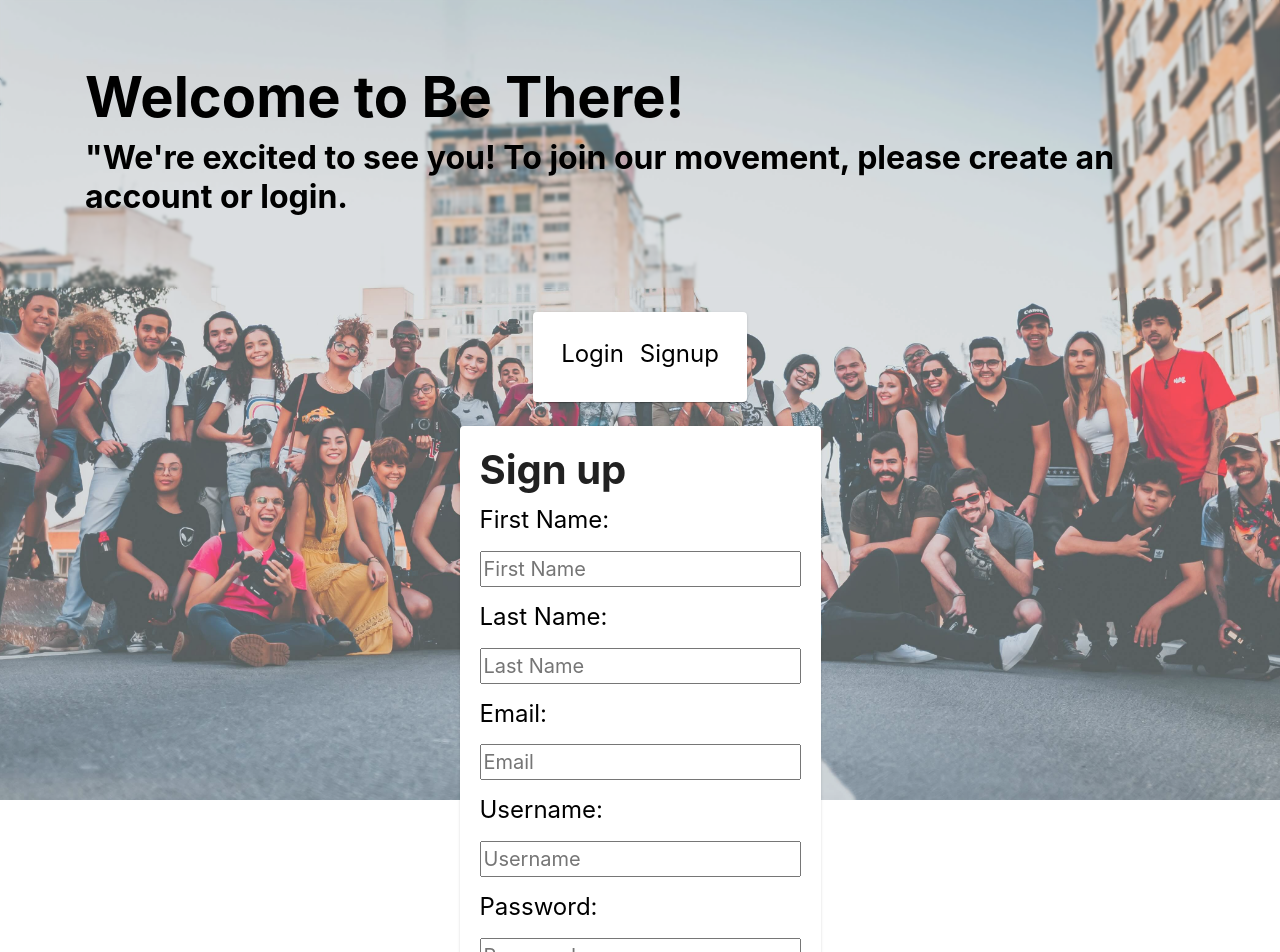
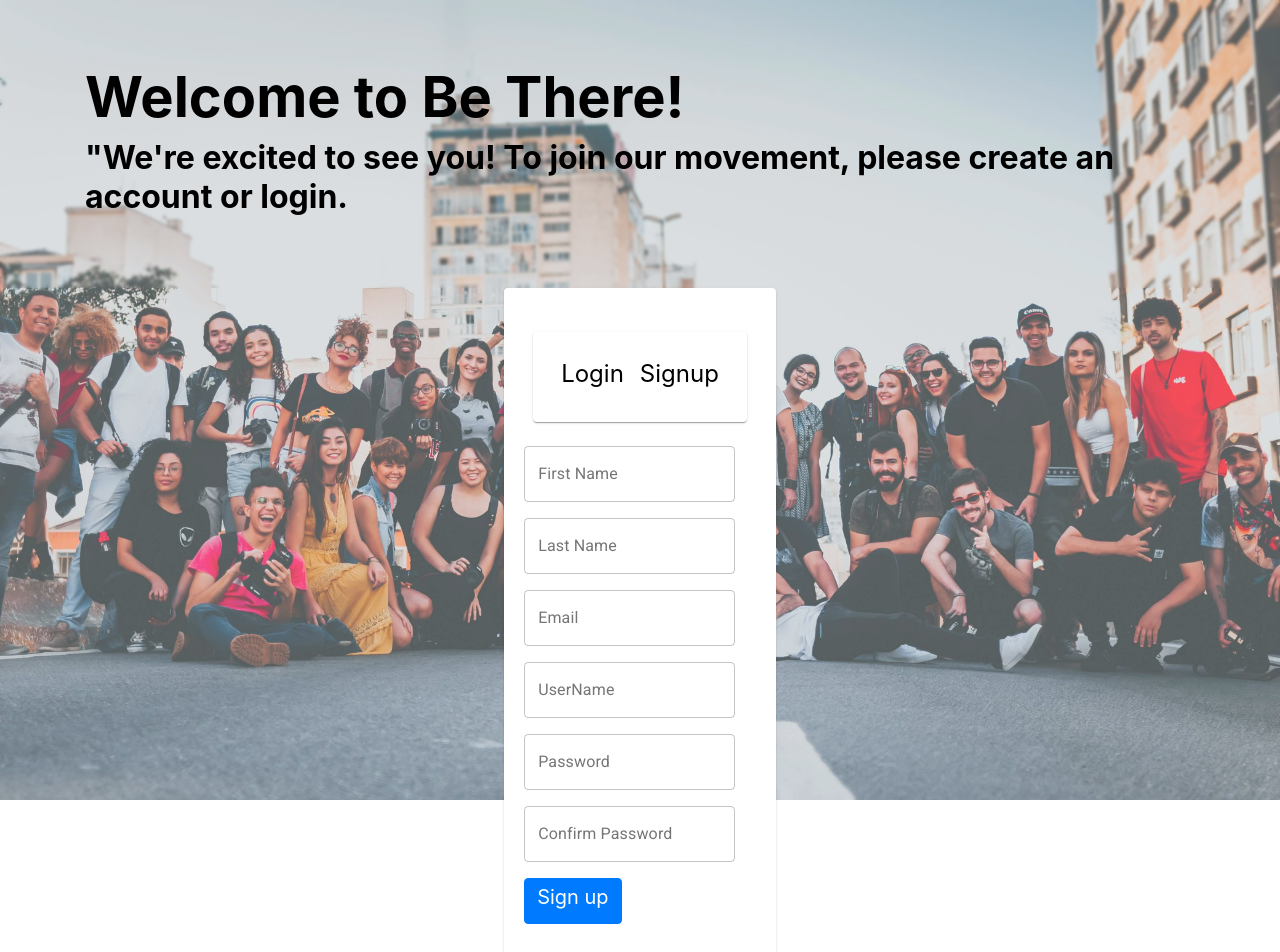
Before and after one commit to mitchmathias/Be-There, a React (Create React App) app in the folder client/: page /signup in a window 1280 px wide. Shown: the top 952 px of the page. Built offline with nearby package versions, Linux system fonts and the light colour scheme; no server answers.

Commit message:
new login=signup style

```diff
--- a/client/src/components/Login/index.js
+++ b/client/src/components/Login/index.js
@@ -7,8 +7,9 @@ import Box from '@material-ui/core/Box'
 import Card from '@material-ui/core/Card'
 import Welcome from '../Welcome'
 import LandingNav from '../Navs/LandingNav'
+import TextField from '@material-ui/core/TextField';
+import Wrapper from '../Wrapper'
 
-import Wrapper from '../Wrapper'
 
 class Login extends Component {
 
@@ -18,10 +19,9 @@ class Login extends Component {
         this.state = {
             username: '',
             password: '',
-            // redirectTo: null
         }
         this.onChangeUsername = this.onChangeUsername.bind(this);
-        this.onchangePassword = this.onchangePassword.bind(this);
+        this.onChangePassword = this.onChangePassword.bind(this);
         this.onSubmit = this.onSubmit.bind(this);
 
     }
@@ -32,7 +32,7 @@ class Login extends Component {
         });
     }
 
-    onchangePassword(e) {
+    onChangePassword(e) {
         this.setState({
             password: e.target.value
         });
@@ -74,26 +74,21 @@ class Login extends Component {
         } else {
             return (
                 <Wrapper>
-                    <img src='/images/group-pic.jpg' alt=''/>
+                    <img src='/images/group-pic.jpg' alt='' />
                     <Welcome />
-                    <LandingNav />
                     <Container>
                         <Box>
                             <div className="row d-flex justify-content-center mb-3">
-                                <Card>
+                                <Card style={{ alignItems: 'center' }}>
                                     <div className="card-body">
-                                        <h1 className="card-title">Login</h1>
+                                    <LandingNav />
                                         <form onSubmit={this.onSubmit} className="form-horizontal">
                                             <div className="form-group">
                                                 <div className=" col-mr-auto">
-                                                    <label className="form-label" htmlFor="username"><h4>Username:</h4></label>
-                                                </div>
-                                                <div className=" col-mr-auto">
-                                                    <input className="form-input"
-                                                        type="text"
-                                                        id="username"
-                                                        name="username"
-                                                        placeholder="Username"
+                                                    <TextField
+                                                        id="outlined-search"
+                                                        label="Username"
+                                                        variant="outlined"
                                                         value={this.state.username}
                                                         onChange={this.onChangeUsername}
                                                     />
@@ -101,16 +96,13 @@ class Login extends Component {
                                             </div>
                                             <div className="form-group">
                                                 <div className=" col-mr-auto">
-                                                    <label className="form-label" htmlFor="password"><h4>Password:</h4></label>
-                                                </div>
-                                                <div className=" col-mr-auto">
-                                                    <input className="form-input"
-                                                        placeholder="password"
-                                                        id="password"
+                                                    <TextField
+                                                        id="outlined-search"
+                                                        label="Password"
+                                                        variant="outlined"
                                                         type="password"
-                                                        name="password"
                                                         value={this.state.password}
-                                                        onChange={this.onchangePassword}
+                                                        onChange={this.onChangePassword}
                                                     />
                                                 </div>
                                             </div>
@@ -118,7 +110,6 @@ class Login extends Component {
                                                 <div className="">
                                                     <button
                                                         className="btn btn-primary  col-mr-auto col-mb-auto"
-                                                        onClick={this.onSubmit}
                                                         variant='success'
                                                         color="primary"
                                                         type="submit"><h5>Login</h5>
@@ -131,7 +122,8 @@ class Login extends Component {
                             </div>
                         </Box>
                     </Container>
-                </Wrapper>)
+                </Wrapper>
+            )
         }
     }
 }
--- a/client/src/components/Signup/index.js
+++ b/client/src/components/Signup/index.js
@@ -8,10 +8,13 @@ import Box from '@material-ui/core/Box'
 import Card from '@material-ui/core/Card'
 import Welcome from '../Welcome'
 import Wrapper from '../Wrapper'
+import TextField from '@material-ui/core/TextField';
 
 class Signup extends Component {
-	constructor() {
-		super()
+
+	constructor(props) {
+		super(props)
+
 		this.state = {
 			username: '',
 			password: '',
@@ -22,13 +25,50 @@ class Signup extends Component {
 			location: ''
 		}
 		this.handleSubmit = this.handleSubmit.bind(this)
-		this.handleChange = this.handleChange.bind(this)
+		this.onChangeFirstName = this.onChangeFirstName.bind(this)
+		this.onChangeLastName = this.onChangeLastName.bind(this)
+		this.onChangeEmail = this.onChangeEmail.bind(this)
+		this.onChangeUserName = this.onChangeUserName.bind(this)
+		this.onChangePassword = this.onChangePassword.bind(this)
+		this.onChangeConfirm = this.onChangeConfirm.bind(this)
 	}
-	handleChange(event) {
+
+	onChangeFirstName(e) {
         this.setState({
-			[event.target.name]: event.target.value
-		})
+            firstName: e.target.value
+        });
     }
+
+    onChangeLastName(e) {
+        this.setState({
+            lastName: e.target.value
+        });
+	}
+
+	onChangeEmail(e) {
+        this.setState({
+            email: e.target.value
+        });
+	}
+
+	onChangeUserName(e) {
+        this.setState({
+            username: e.target.value
+        });
+	}
+
+	onChangePassword(e) {
+        this.setState({
+            password: e.target.value
+        });
+	}
+
+	onChangeConfirm(e) {
+        this.setState({
+            confirmPassword: e.target.value
+        });
+    }
+
 	handleSubmit(event) {
 		console.log('sign-up handleSubmit, username: ')
 		console.log(this.state.username)
@@ -66,114 +106,86 @@ class Signup extends Component {
 		} else {
 			return (
 				<Wrapper>
-			 <img src='/images/group-pic.jpg' alt=''/>
+					<img src='/images/group-pic.jpg' alt='' />
 					<Welcome />
-			<LandingNav />
 					<Container>
 						<Box>
 							<div className="row d-flex justify-content-center mb-3">
-							<Card style={{ alignItems: 'center' }}>
-								<div className="card-body">
-									<h1 className="card-title">Sign up</h1>
+								<Card>
+									<div className="card-body ml-auto">
+										<LandingNav />
 										<form className="form-horizontal">
 											<div className="form-group">
+
+												<TextField
+													id="outlined-search"
+													label="First Name"
+													variant="outlined"
+													value={this.state.firstName}
+													onChange={this.onChangeFirstName}
+												/>
+											</div>
+											<div className="form-group">
+
+												<TextField
+													id="outlined-search"
+													label="Last Name"
+													variant="outlined"
+													value={this.state.lastName}
+													onChange={this.onChangeLastName}
+
+												/>
+
+											</div>
+											<div className="form-group">
+
+												<TextField
+													id="outlined-search"
+													label="Email"
+													variant="outlined"
+													value={this.state.email}
+													onChange={this.onChangeEmail}
+
+												/>
+											</div>
+											<div className="form-group">
+												<div className="form-group">
+													<TextField
+														id="outlined-search"
+														label="UserName"
+														variant="outlined"
+														value={this.state.username}
+														onChange={this.onChangeUserName}
+													/>
+												</div>
+												<div className="form-group">
 													<div className="col-mb-auto">
-												<label className="form-label" htmlFor="firstName"><h4>First Name:</h4> </label>
-											</div>
-											<div className="col-mb-auto">
-												<input className="form-input"
-													placeholder="First Name"
-													type="firstName"
-													name="firstName"
-													value={this.state.firstName}
-													onChange={this.handleChange}
-													required
+														<TextField
+															id="outlined-search"
+															label="Password"
+															variant="outlined"
+															type="password"
+															value={this.state.password}
+															onChange={this.onChangePassword}
 														/>
 													</div>
 												</div>
 												<div className="form-group">
-											<div className="col-mb-auto">
-												<label className="form-label" htmlFor="lastName"><h4>Last Name:</h4> </label>
-											</div>
-											<div className="col-mb-auto">
-												<input className="form-input"
-													placeholder="Last Name"
-													type="lastName"
-													name="lastName"
-													value={this.state.lastName}
-													onChange={this.handleChange}
-													required
+													<TextField
+														id="outlined-search"
+														label="Confirm Password"
+														variant="outlined"
+														type="password"
+														value={this.state.confirmPassword}
+														onChange={this.onChangeConfirm}
 													/>
 												</div>
-										</div>
 												<div className="form-group">
-											<div className="col-mb-auto">
-												<label className="form-label" htmlFor="email"><h4>Email:</h4></label>
-											</div>
-											<div className="col-mb-auto">
-												<input className="form-input"
-													type="text"
-													id="email"
-													name="email"
-													placeholder="Email"
-													value={this.state.email}
-													onChange={this.handleChange}
-													required
-												/>
-											</div>
-										</div>
-										<div className="form-group">
-											<div className="form-group">
-												<div className="col-mb-auto">
-													<label className="form-label" htmlFor="username"><h4>Username:</h4></label>
-												</div>
-												<div className="col-mb-auto">
-													<input className="form-input"
-														type="text"
-														id="username"
-														name="username"
-														placeholder="Username"
-														value={this.state.username}
-														onChange={this.handleChange}
-													/>
-												</div>
-											</div>
-											<div className="form-group">
-												<div className="col-mb-auto">
-													<label className="form-label" htmlFor="password"><h4>Password:</h4></label>
-												</div>
-												<div className="col-mb-auto">
-													<input className="form-input"
-														placeholder="Password"
-														type="password"
-														name="password"
-														value={this.state.password}
-														onChange={this.handleChange}
-													/>
-												</div>
-											</div>
-											<div className="form-group">
-												<div className="col-mb-auto">
-													<label className="form-label" htmlFor="confirmPassword"><h4>Confirm Password:</h4> </label>
-												</div>
-												<div className="col-mb-auto">
-													<input className="form-input"
-														placeholder="Confirm Password"
-														type="password"
-														name="confirmPassword"
-														value={this.state.confirmPassword}
-														onChange={this.handleChange}
-													/>
-												</div>
-											</div>
-											<div className="form-group">
-												<div className="">
 													<button
 														className="btn btn-primary col-mb-auto"
 														onClick={this.handleSubmit}
 														type="submit"
 													><h5>Sign up</h5></button>
-												</div>
 												</div>
 											</div>
 										</form>
```
Lines whose indentation alone changed are shown as unchanged.
